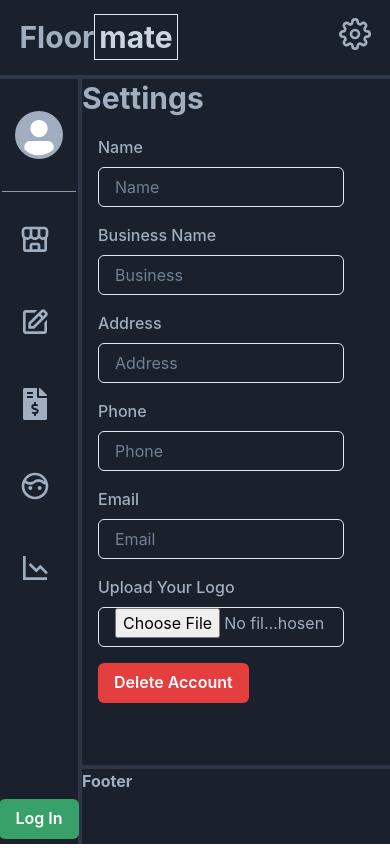
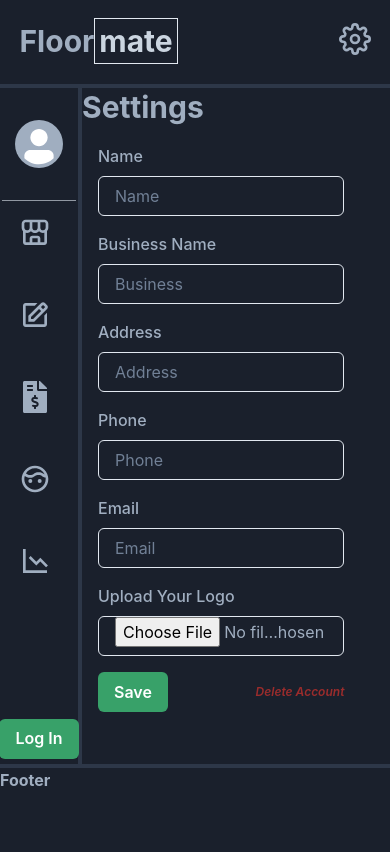
Before and after one commit to AnthonyJRay/floormate, a React (Vite) app: page /settings in a window 390 px wide. Built offline with nearby package versions, Linux system fonts and the light colour scheme.

Commit message:
Fixing styling bugs for mobile. Added State to settings. Settings currently don't do anything.

```diff
--- a/src/components/Nav-Links.jsx
+++ b/src/components/Nav-Links.jsx
@@ -14,12 +14,20 @@ import { FaFileInvoiceDollar } from "react-icons/fa";
 
 export default function Navlinks() {
   return (
-    <Box display="flex" justifyContent="center" pt="2rem">
-      <List spacing={12} w={["100%", "80%", "65"]}>
+    <Box display={"flex"} flexDirection={"column"} alignItems={"center"}>
+      <List
+        spacing={12}
+        w={["100%", "100%", "90%", "65"]}
+        mt={4}
+        m={[null, null, 4]}
+      >
         {/* Dashboard NavLink */}
-        <ListItem textAlign={["center", null, "left"]}>
+        <ListItem textAlign={["center", "center", "left"]}>
           <Link to={`/`}>
-            <Box display={["null", "null", "flex"]} alignItems="center">
+            <Box
+              display={["null", "null", "flex"]}
+              alignItems={["center", "start"]}
+            >
               <ListIcon
                 as={BiStoreAlt}
                 color="black.900"
@@ -33,7 +41,7 @@ export default function Navlinks() {
         </ListItem>
 
         {/* Estimates NavLink */}
-        <ListItem textAlign={["center", null, "left"]}>
+        <ListItem textAlign={["center", "center", "left"]}>
           <Link to={`estimates`}>
             <Box display={["null", "null", "flex"]} alignItems="center">
               <ListIcon
@@ -47,7 +55,7 @@ export default function Navlinks() {
         </ListItem>
 
         {/* Invoices NavLink */}
-        <ListItem textAlign={["center", null, "left"]}>
+        <ListItem textAlign={["center", "center", "left"]}>
           <Link to={`invoices`}>
             <Box display={["null", "null", "flex"]} alignItems="center">
               <ListIcon
@@ -61,7 +69,7 @@ export default function Navlinks() {
         </ListItem>
 
         {/* Clients NavLink */}
-        <ListItem textAlign={["center", null, "left"]}>
+        <ListItem textAlign={["center", "center", "left"]}>
           <Link to={`clients`}>
             <Box display={["null", "null", "flex"]} alignItems="center">
               <ListIcon
@@ -75,7 +83,7 @@ export default function Navlinks() {
         </ListItem>
 
         {/* Expenses NavLink */}
-        <ListItem textAlign={["center", null, "left"]}>
+        <ListItem textAlign={["center", "center", "left"]}>
           <Link to={`expenses`}>
             <Box display={["null", "null", "flex"]} alignItems="center">
               <ListIcon
--- a/src/components/estimates/EstimateForm/EstimateForm.jsx
+++ b/src/components/estimates/EstimateForm/EstimateForm.jsx
@@ -1,6 +1,7 @@
 import { useState } from "react";
 import "./tableBody.css";
 import { DeleteIcon, PlusSquareIcon } from "@chakra-ui/icons";
+import { testHelperFunction } from "./HelperFunctions";
 
 import {
   Input,
@@ -92,10 +93,32 @@ export default function EstimateForm({
     setValues((prev) => ({
       ...prev,
       lineItems: lineItems.map((item) => {
-        return item === lineItems[i] ? { ...lineItems[i], [id]: value } : item;
+        return (
+          (item.total = testHelperFunction(item)),
+          item === lineItems[i]
+            ? {
+                ...lineItems[i],
+                [id]: value,
+              }
+            : item
+        );
       }),
     }));
   };
+
+  const quantityInput = (e, i) => {
+    const { id, value } = e.target;
+    setValues((prev) => ({
+      ...prev,
+      lineItems: lineItems.map((item) => {
+        return item.quantity === lineItems[i].quantity
+          ? { ...lineItems[i], [id]: value }
+          : item;
+      }),
+    }));
+  };
+
+  const rateInput = (e, i) => {};
 
   const addItem = () => {
     const newItem = defaultValues.lineItems;
--- a/src/components/estimates/EstimateForm/HelperFunctions.jsx
+++ b/src/components/estimates/EstimateForm/HelperFunctions.jsx
@@ -48,6 +48,12 @@ export const handleRateInput = (e, id) => {
   handleInputTotals();
 };
 
+export const testHelperFunction = (item) => {
+  console.log("testHelperFunction");
+  const total = parseFloat(item.quantity) * parseFloat(item.quantity);
+  return total;
+};
+
 // Get Tax
 export const handleTaxInput = (e) => {
   let taxInput = e.target.value;
--- a/src/pages/Expenses.jsx
+++ b/src/pages/Expenses.jsx
@@ -30,12 +30,12 @@ export default function Expenses() {
   const [editIndex, setEditIndex] = useState(-1);
 
   return (
-    <Box textAlign={"center"} pt={5}>
+    <Box textAlign={"center"} p={5}>
       <Heading>Expenses</Heading>
 
       <Button
         colorScheme={"green"}
-        w={["56%", "40%", "32%", "16%"]}
+        w={["64%", "44%", "32%", "20%", "16%"]}
         m={5}
         onClick={() => {
           setExpenseItems([defaultValues, ...expenseItems]);
--- a/src/pages/Settings.jsx
+++ b/src/pages/Settings.jsx
@@ -1,3 +1,5 @@
+import { useState } from "react";
+
 import {
   List,
   ListItem,
@@ -8,36 +10,93 @@ import {
 } from "@chakra-ui/react";
 
 export default function Settings() {
+  const [settings, setSettings] = useState({
+    name: "",
+    business: "",
+    address: "",
+    phone: "",
+    email: "",
+    logo: "",
+  });
+
+  const handleChange = (e, id) => {
+    return setSettings((prev) => ({
+      ...prev,
+      [e.target.id]: e.target.value,
+    }));
+  };
+
+  const onSave = () => {
+    console.log("Saved!");
+  };
+
+  const onDelete = () => {
+    console.log("Are you sure  you want to delete your account?");
+  };
+
   return (
     <>
       <Heading>Settings</Heading>
       <List display={"grid"} w={"80%"} m={4} gap={4}>
         <ListItem>
           <FormLabel>Name</FormLabel>
-          <Input placeholder={"Name"} />
+          <Input
+            placeholder={"Name"}
+            id={"name"}
+            onChange={(e) => handleChange(e)}
+          />
         </ListItem>
         <ListItem>
           <FormLabel>Business Name</FormLabel>
-          <Input placeholder={"Business"} />
+          <Input
+            placeholder={"Business"}
+            id={"business"}
+            onChange={(e) => handleChange(e)}
+          />
         </ListItem>
         <ListItem>
           <FormLabel>Address</FormLabel>
-          <Input placeholder={"Address"} />
+          <Input
+            placeholder={"Address"}
+            id={"address"}
+            onChange={(e) => handleChange(e)}
+          />
         </ListItem>
         <ListItem>
           <FormLabel>Phone</FormLabel>
-          <Input placeholder={"Phone"} />
+          <Input
+            placeholder={"Phone"}
+            id={"phone"}
+            onChange={(e) => handleChange(e)}
+          />
         </ListItem>
         <ListItem>
           <FormLabel>Email</FormLabel>
-          <Input placeholder={"Email"} />
+          <Input
+            placeholder={"Email"}
+            id={"email"}
+            onChange={(e) => handleChange(e)}
+          />
         </ListItem>
         <ListItem>
           <FormLabel>Upload Your Logo</FormLabel>
           <Input type="file" />
         </ListItem>
-        <ListItem>
-          <Button colorScheme={"red"}>Delete Account</Button>
+        <ListItem display={"flex"} justifyContent={"space-between"}>
+          <Button onClick={() => onSave()} colorScheme={"green"}>
+            Save
+          </Button>
+          <Button
+            onClick={() => onDelete()}
+            colorScheme={"transparent"}
+            color={"red.700"}
+            fontStyle={"italic"}
+            _hover={{ color: "red.500" }}
+            fontSize={"xs"}
+            p={0}
+          >
+            Delete Account
+          </Button>
         </ListItem>
       </List>
     </>
--- a/src/routes/RootLayout.jsx
+++ b/src/routes/RootLayout.jsx
@@ -1,49 +1,62 @@
-import { Outlet } from "react-router-dom"
-import { Grid, GridItem, Container } from '@chakra-ui/react'
+import { Outlet } from "react-router-dom";
+import { Grid, GridItem, Container } from "@chakra-ui/react";
 
-import NavLinks from "../components/Nav-Links"
-import Header from "../components/Header"
-import AvatarDisplay from "../components/AvatarDisplay"
-
+import NavLinks from "../components/Nav-Links";
+import Header from "../components/Header";
+import AvatarDisplay from "../components/AvatarDisplay";
 
 export default function RootLayout() {
-
   return (
     <Container bg="gray.700" m="0" p="0" maxW="100%">
-     <Grid
+      <Grid
         templateAreas={`"header header"
                         "nav main"
-                        "nav footer"`}
-
-        gridTemplateRows={'75px 1fr 75px'}
-        gridTemplateColumns={{base: '20vw 1fr', sm: '20vw 1fr', lg: '15vw 1fr', xl: '11vw 1fr'}}
-        gap='1'
-        color='blackAlpha.700'
-        fontWeight='bold'
+                        "footer footer"`}
+        gridTemplateRows={"10vh 80vh 10vh"} // 75px 1fr 75px
+        gridTemplateColumns={{
+          base: "20vw 1fr",
+          sm: "20vw 1fr",
+          lg: "15vw 1fr",
+          xl: "11vw 1fr",
+        }}
+        gap="1"
+        color="blackAlpha.700"
+        fontWeight="bold"
         bg="gray.700"
         h="100vh"
       >
         {/* Header Component */}
-        <GridItem bg='gray.800' color="gray.400" area={'header'} display="flex" alignItems="center">
+        <GridItem
+          bg="gray.800"
+          color="gray.400"
+          area={"header"}
+          display="flex"
+          alignItems="center"
+        >
           <Header />
         </GridItem>
 
         {/* Navigation Bar */}
-        <GridItem bg='gray.800' color="gray.400" area={'nav'} position="relative">
+        <GridItem
+          bg="gray.800"
+          color="gray.400"
+          area={"nav"}
+          position="relative"
+        >
           <AvatarDisplay />
           <NavLinks />
         </GridItem>
 
         {/* Main Content Body */}
-        <GridItem bg='gray.800' color="gray.400" area={'main'}>
+        <GridItem bg="gray.800" color="gray.400" area={"main"}>
           <Outlet />
         </GridItem>
 
         {/* Footer */}
-        <GridItem bg='gray.800' color="gray.400" area={'footer'}>
+        <GridItem bg="gray.800" color="gray.400" area={"footer"}>
           Footer
         </GridItem>
       </Grid>
     </Container>
-  )
+  );
 }
```
